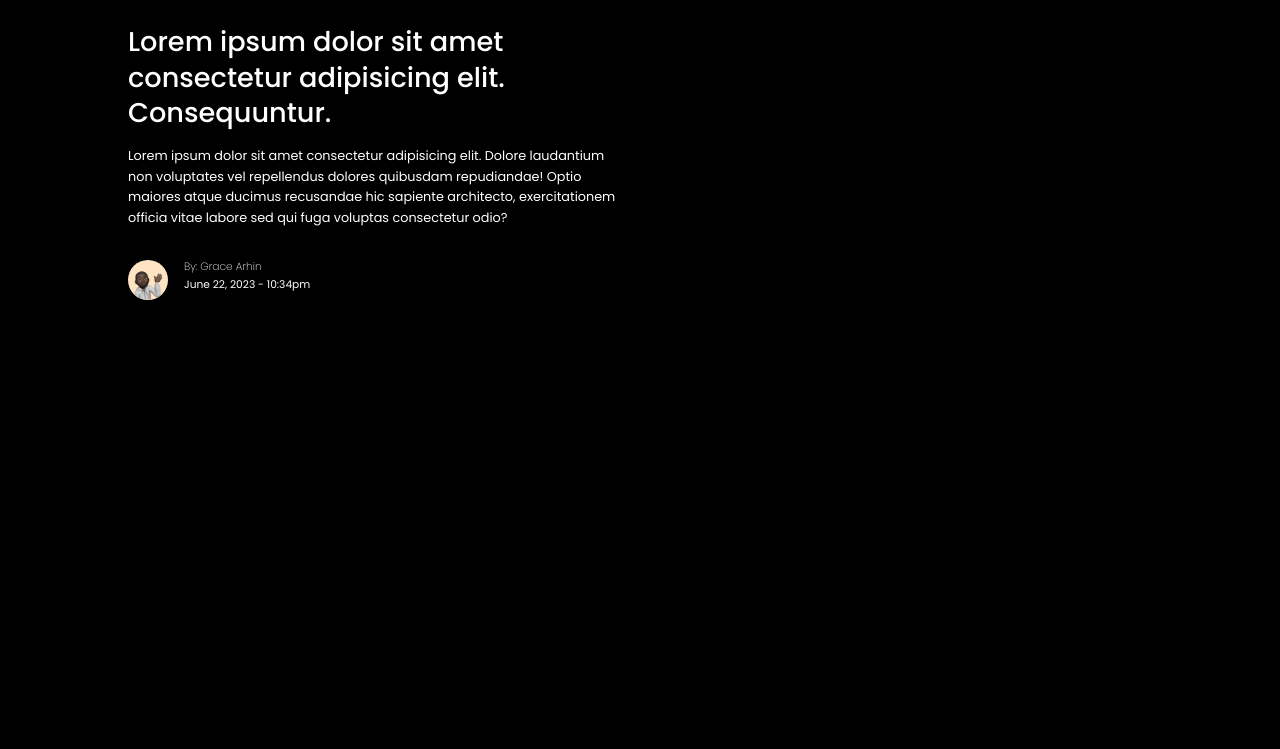
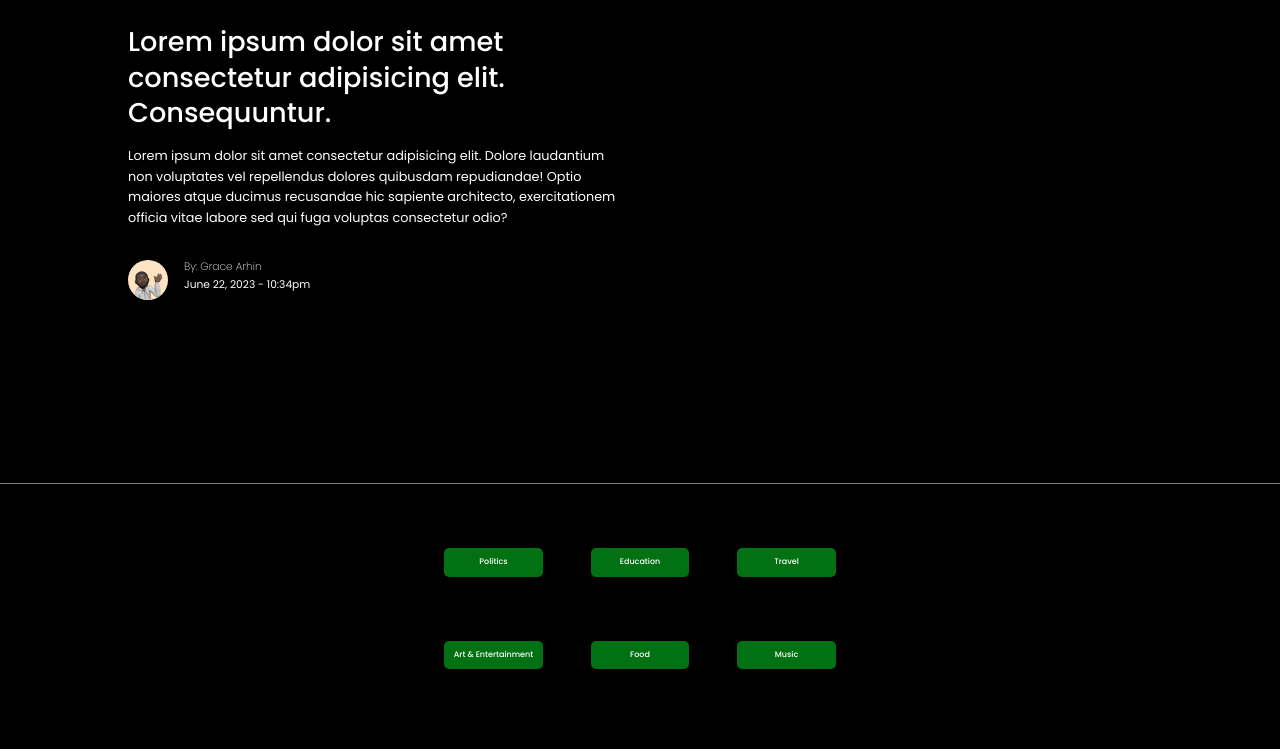
Before and after one commit to KojoBoakye/ACCRA, a plain HTML site: page index.html in a window 1280 px wide. Shown: the part 3508-4257 px from the top of the page. Before the commit the page ends 3943 px from the top, so only its background shows below. Drawn offline with nearby package versions, Linux system fonts and the light colour scheme.

Commit message:
Created the category buttons sections

```diff
--- a/index.html
+++ b/index.html
@@ -226,6 +226,18 @@
   </section>
 
 
+  <section class="category__buttons">
+    <div class="container category__buttons-container">
+        <a href="" class="category__button">Politics</a>
+        <a href="" class="category__button">Education</a>
+        <a href="" class="category__button">Travel</a>
+        <a href="" class="category__button">Art & Entertainment</a>
+        <a href="" class="category__button">Food</a>
+        <a href="" class="category__button">Music</a>
+    </div>
+  </section>
+
+
 
 
 
--- a/style.css
+++ b/style.css
@@ -287,3 +287,27 @@ width: 100%;
     gap: 2rem;
     padding: 8rem;
  }
+
+
+ /* category buttons section */
+
+
+ .category__buttons{
+    padding: 4rem;
+    border-top: 0.5px solid grey;
+    justify-content: center;
+
+ }
+
+
+
+
+ .category__buttons-container{
+    width: fit-content;
+    display: grid;
+    grid-template-columns: repeat(3,1fr);
+    gap:3rem;
+
+    margin-left: auto;
+    margin-right: auto;
+ }
```
